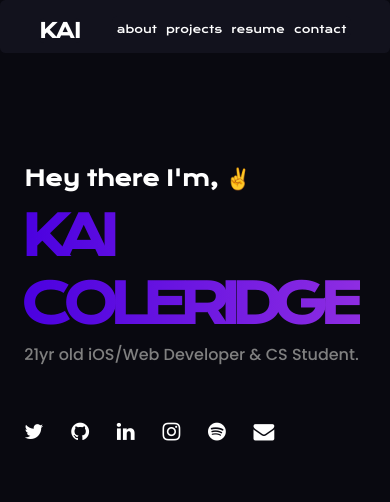
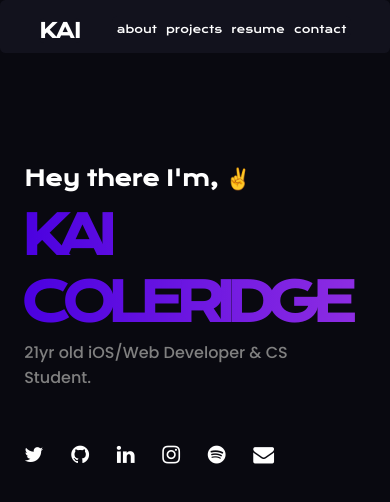
Before and after one commit to kaicoleridge/website, a Next.js app: page / in a window 390 px wide. Shown: the top 502 px of the page. Built offline with nearby package versions, Linux system fonts and the light colour scheme.

Commit message:
Update Home.module.css

```diff
--- a/styles/Home.module.css
+++ b/styles/Home.module.css
@@ -69,7 +69,7 @@
   }
   .name h1{
     margin-top: 0.7rem;
-    font-size: 3.4rem;
+    font-size: 3.33rem;
   }
   .name h4{
     font-size: 1.3rem;
```
